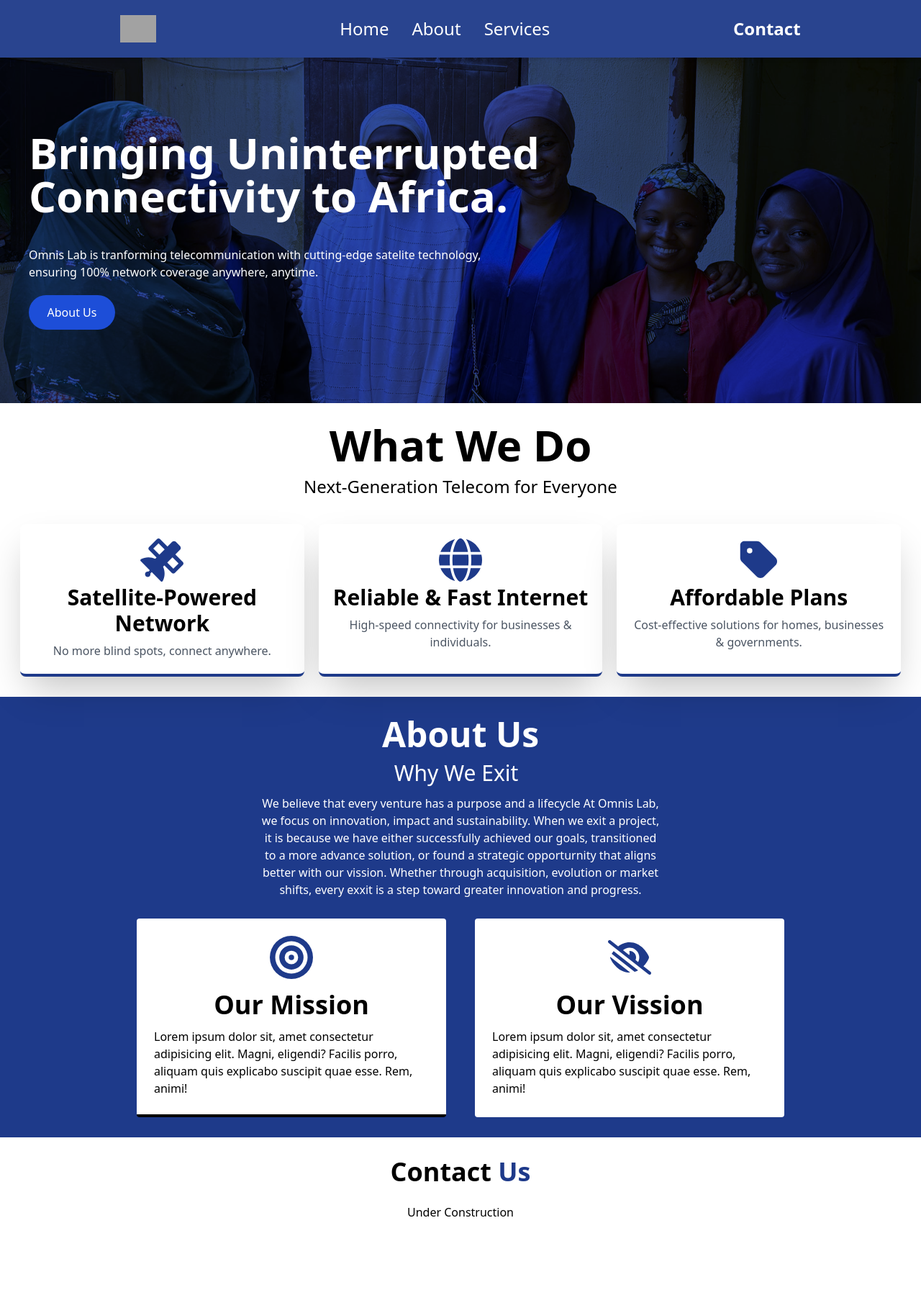
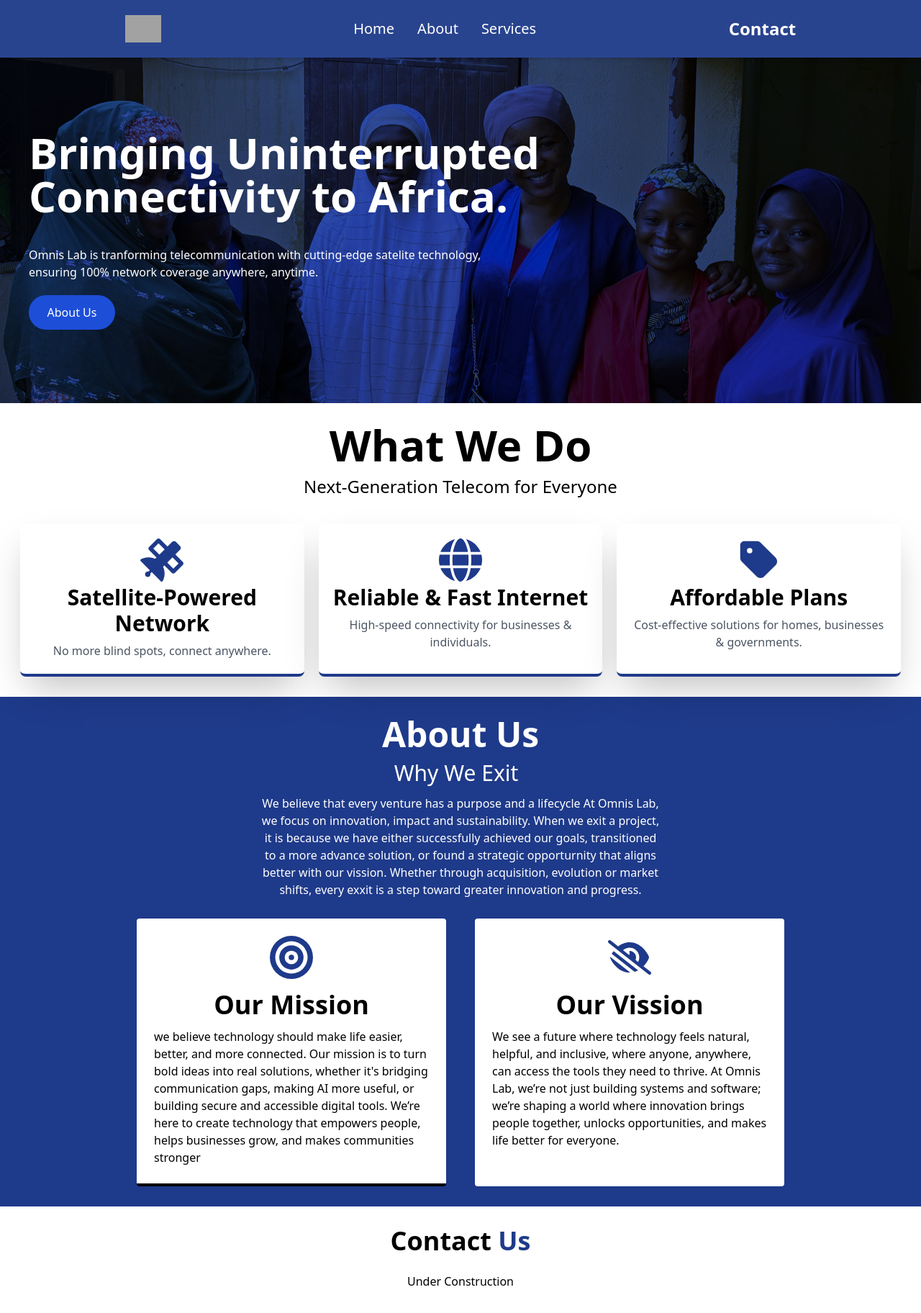
Before and after one commit to sanisalimlawan/omnislib, a React (Vite) app: page / in a window 1280 px wide. Shown: the top 1824 px of the page at 72% size. Before the commit the page ends 1748 px from the top, so only its background shows below. Built offline with nearby package versions, Linux system fonts and the light colour scheme; grey boxes are pictures that could not be loaded.

Commit message:
add vission and mission

```diff
--- a/src/About.jsx
+++ b/src/About.jsx
@@ -3,7 +3,7 @@ import { FontAwesomeIcon } from "@fortawesome/react-fontawesome";
 
 export default function About () {
     return(
-        <section className="p-7 bg-blue-900">
+        <section id="About" className="p-7 bg-blue-900">
             <h1 className="text-center text-5xl font-bold text-white">About Us</h1>
             <div className="text-center max-w-[560px] m-auto ">
                 <h3 className="text-3xl m-3 ml-0 text-white">Why We Exit</h3>
@@ -15,7 +15,10 @@ export default function About () {
                 <FontAwesomeIcon icon={faBullseye} className="text-center  font-bold text-blue-900 w-[60px] h-[60px]"/>
                 </div>
                     <h1 className="text-center font-bold text-4xl m-3">Our Mission</h1>
-                    <p>Lorem ipsum dolor sit, amet consectetur adipisicing elit. Magni, eligendi? Facilis porro, aliquam quis explicabo suscipit quae esse. Rem, animi!</p>
+                    <p>we believe technology should make
+ life easier, better, and more connected. Our mission is to turn bold ideas into real solutions, whether
+ it's bridging communication gaps, making AI more useful, or building secure and accessible digital tools.
+ We’re here to create technology that empowers people, helps businesses grow, and makes communities stronger</p>
                 </div>
                 <div className="md:basis-1/2 bg-white p-6 rounded">
 
@@ -23,7 +26,8 @@ export default function About () {
                 <FontAwesomeIcon icon={faEyeLowVision} className=" text-center font-bold text-blue-900 w-[60px] h-[60px]"/>
                 </div>
                     <h1 className="text-center font-bold text-4xl m-3">Our Vission</h1>
-                    <p>Lorem ipsum dolor sit, amet consectetur adipisicing elit. Magni, eligendi? Facilis porro, aliquam quis explicabo suscipit quae esse. Rem, animi!</p>
+                    <p>We see a future where technology feels natural, helpful, and inclusive, where anyone, anywhere, can access the tools they need to thrive. At Omnis Lab, we’re not just building systems and software; we’re shaping a world where innovation brings people together,
+                    unlocks opportunities, and makes life better for everyone.</p>
                 </div>
             </div>
         </section>
--- a/src/App.jsx
+++ b/src/App.jsx
@@ -17,14 +17,14 @@ function App() {
                 </div>
 
                 <div class="hidden md:flex space-x-6 gap-2 items-center">
-                    <a href="#" class="hover:text-gray-300 text-2xl">Home</a>
-                    <a href="#" class="hover:text-gray-300 text-2xl">About</a>
-                    <a href="#" class="hover:text-gray-300 text-2xl">Services</a>
+                    <a href="/" class="hover:text-gray-300 text-xl">Home</a>
+                    <a href="#About" class="hover:text-gray-300 text-xl">About</a>
+                    <a href="#Services" class="hover:text-gray-300 text-xl">Services</a>
 
                 </div>
 
                 <div class="flex gap-2 items-center ">
-                    <a href="#" class="hidden md:block text-2xl font-bold">Contact</a>
+                    <a href="#Contact" class="hidden md:block text-2xl font-bold">Contact</a>
                 </div>
 
 
--- a/src/Contact.jsx
+++ b/src/Contact.jsx
@@ -3,7 +3,7 @@ import { FontAwesomeIcon } from "@fortawesome/react-fontawesome";
 
 export default function Contact(){
     return(
-        <section className="p-7">
+        <section id="Contact" className="p-7">
             <h1 className="text-center text-4xl font-bold">Contact <span className="text-blue-900">Us</span></h1>
 
 
--- a/src/index.css
+++ b/src/index.css
@@ -2,6 +2,9 @@
 @tailwind components;
 @tailwind utilities;
 
+html {
+  scroll-behavior: smooth;
+}
 .hero{
   background-image: url("../public/IMG-20241128-WA0012.jpg");
 }
--- a/src/services.jsx
+++ b/src/services.jsx
@@ -4,7 +4,7 @@ import { FontAwesomeIcon } from "@fortawesome/react-fontawesome";
 
 export default function Services(){
     return(
-        <section className="p-7   text-center">
+        <section id="Services" className="p-7   text-center">
             <h1 className="text-black md:text-6xl text-4xl font-bold">What We Do</h1>
             <p className="text-2xl mt-3">Next-Generation Telecom for Everyone</p>
             <div className="flex flex-col md:flex-row justify-center gap-5 mt-9  ">
```
